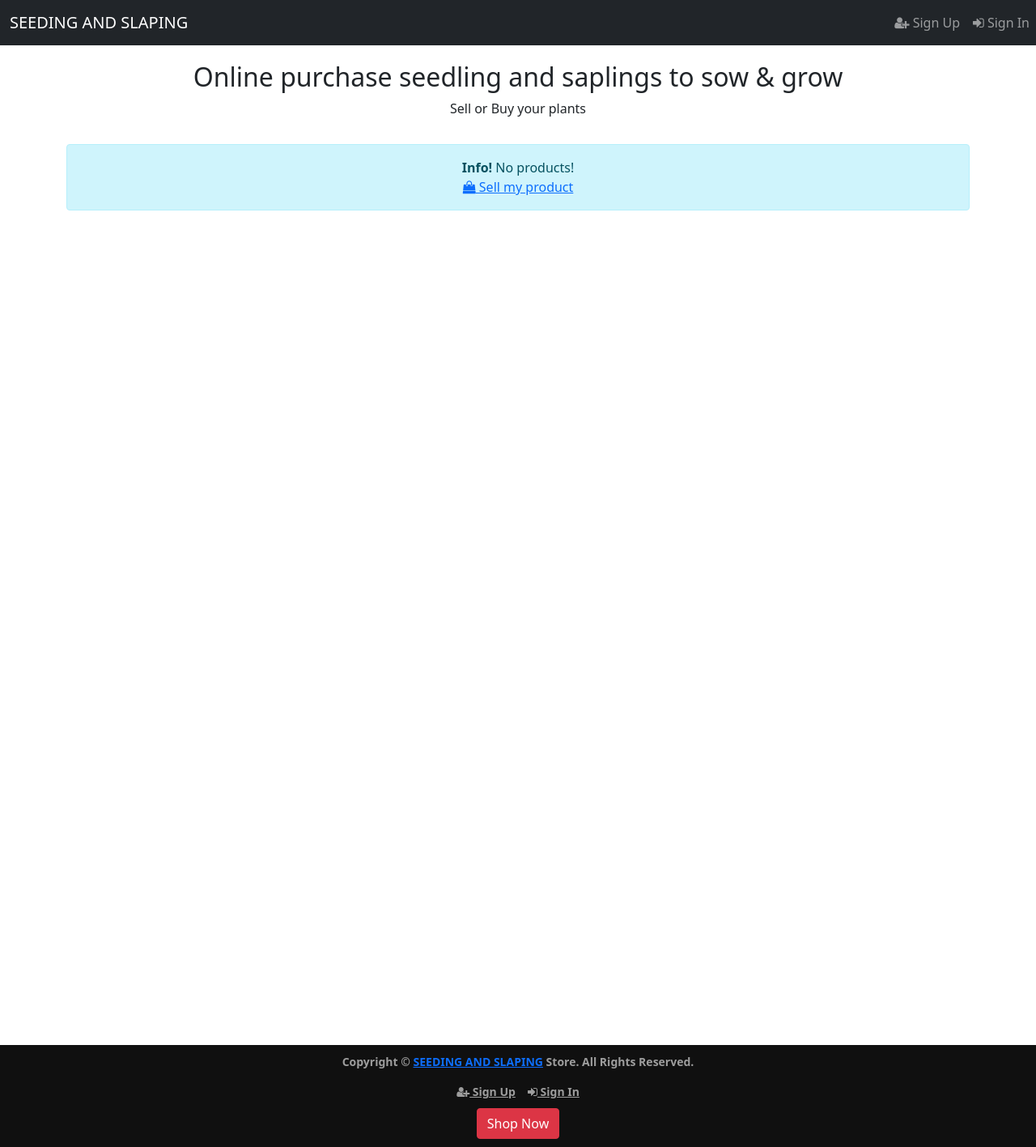
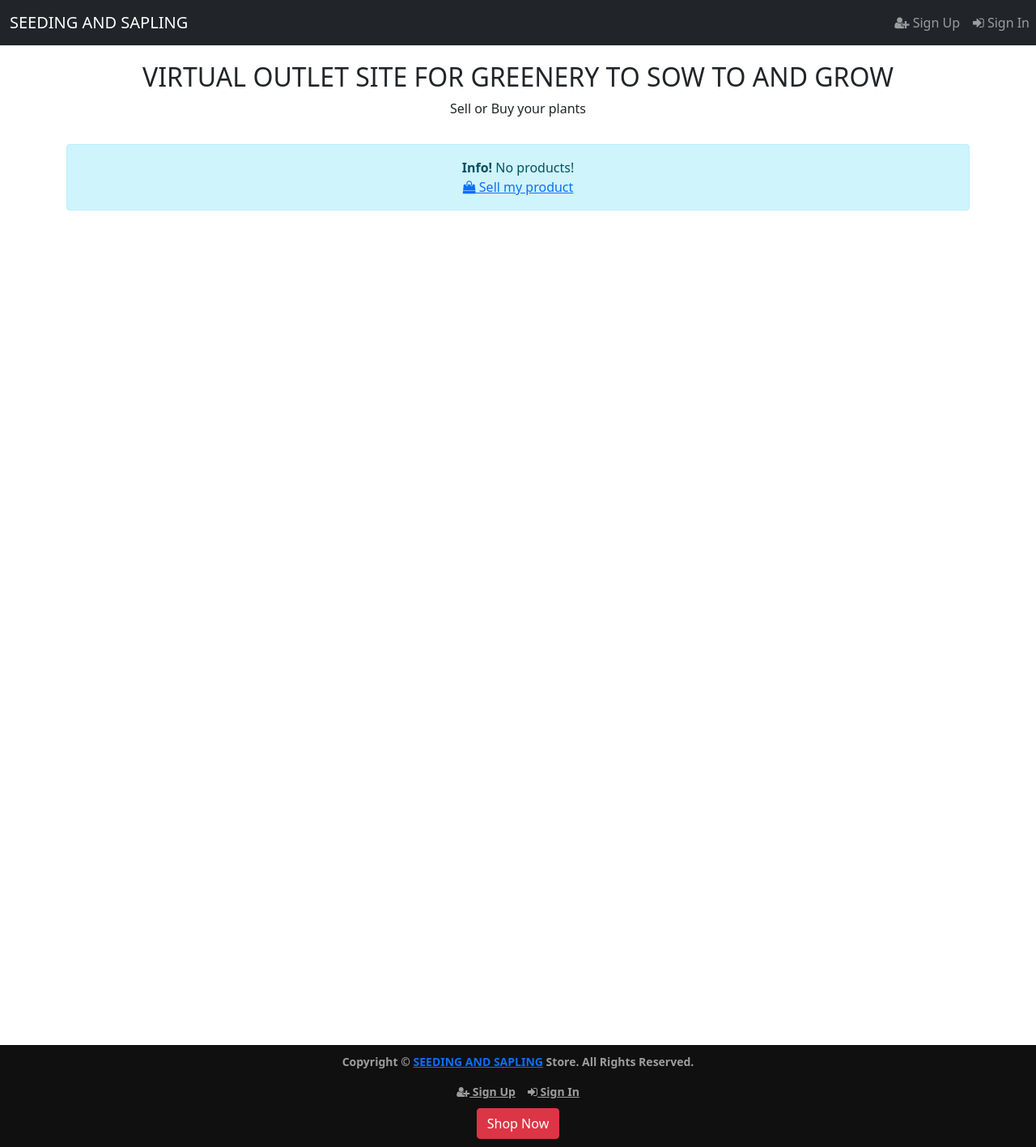
Before and after one commit to vinitha833/ncw-seeding-sapling, a PHP site: page /products.php in a window 1280 px wide. Shown: the whole page at 81% size. Run offline with PHP 8.4, Linux system fonts and the light colour scheme; data that the repository does not hold is empty.

Commit message:
Header changes

```diff
--- a/footer.php
+++ b/footer.php
@@ -1,7 +1,7 @@
 <footer class="footer">
     <div class="container">
         <center>
-            <p>Copyright &copy <a href="index.php">SEEDING AND SLAPING</a> Store. All Rights Reserved.</p>
+            <p>Copyright &copy <a href="index.php">SEEDING AND SAPLING</a> Store. All Rights Reserved.</p>
             <?php if (isset($_SESSION['email'])) { ?>
                 <div class="sign-up-sec">
                     <a href="cart.php"><span class="fa fa-shopping-cart"></span> Cart</a>
--- a/header.php
+++ b/header.php
@@ -10,7 +10,7 @@ require 'connection.php';
 <html>
 
 <head>
-    <!-- <link rel="shortcut icon" href="img/seeding-slaping-1.jpeg" /> -->
+    <!-- <link rel="shortcut icon" href="img/seeding-sapling-1.jpeg" /> -->
     <title>Virtual outlet site</title>
     <meta charset="UTF-8">
     <meta name="viewport" content="width=device-width, initial-scale=1.0">
@@ -28,7 +28,7 @@ require 'connection.php';
 <body>
     <nav class="navbar navbar-expand-sm bg-dark navbar-dark">
         <div class="container-fluid">
-            <a href="index.php" class="navbar-brand">SEEDING AND SLAPING</a>
+            <a href="index.php" class="navbar-brand">SEEDING AND SAPLING</a>
             <button class="navbar-toggler" type="button" data-bs-toggle="collapse" data-bs-target="#navbarSupportedContent" aria-controls="navbarSupportedContent" aria-expanded="false" aria-label="Toggle navigation">
                 <span class="navbar-toggler-icon"></span>
             </button>
--- a/index.php
+++ b/index.php
@@ -6,7 +6,7 @@
     <div class="container">
         <center>
             <div id="bannerContent">
-                <h1>Online purchase seedling and saplings to sow & grow</h1>
+                <h1>VIRTUAL OUTLET SITE FOR GREENERY TO SOW AND GROW</h1>
                 <p>Sell or Buy your plants</p>
                 <a href="products.php" class="btn btn-danger">Shop Now</a>
             </div>
--- a/products.php
+++ b/products.php
@@ -27,7 +27,7 @@
 <div class="shoping-page">
     <div class="container">
         <div class="jumbotron">
-            <h2 class="text-center">Online purchase seedling and saplings to sow & grow</h2>
+            <h2 class="text-center">VIRTUAL OUTLET SITE FOR GREENERY TO SOW TO AND GROW</h2>
             <p class="text-center">Sell or Buy your plants</p>
         </div>
     </div>
```
